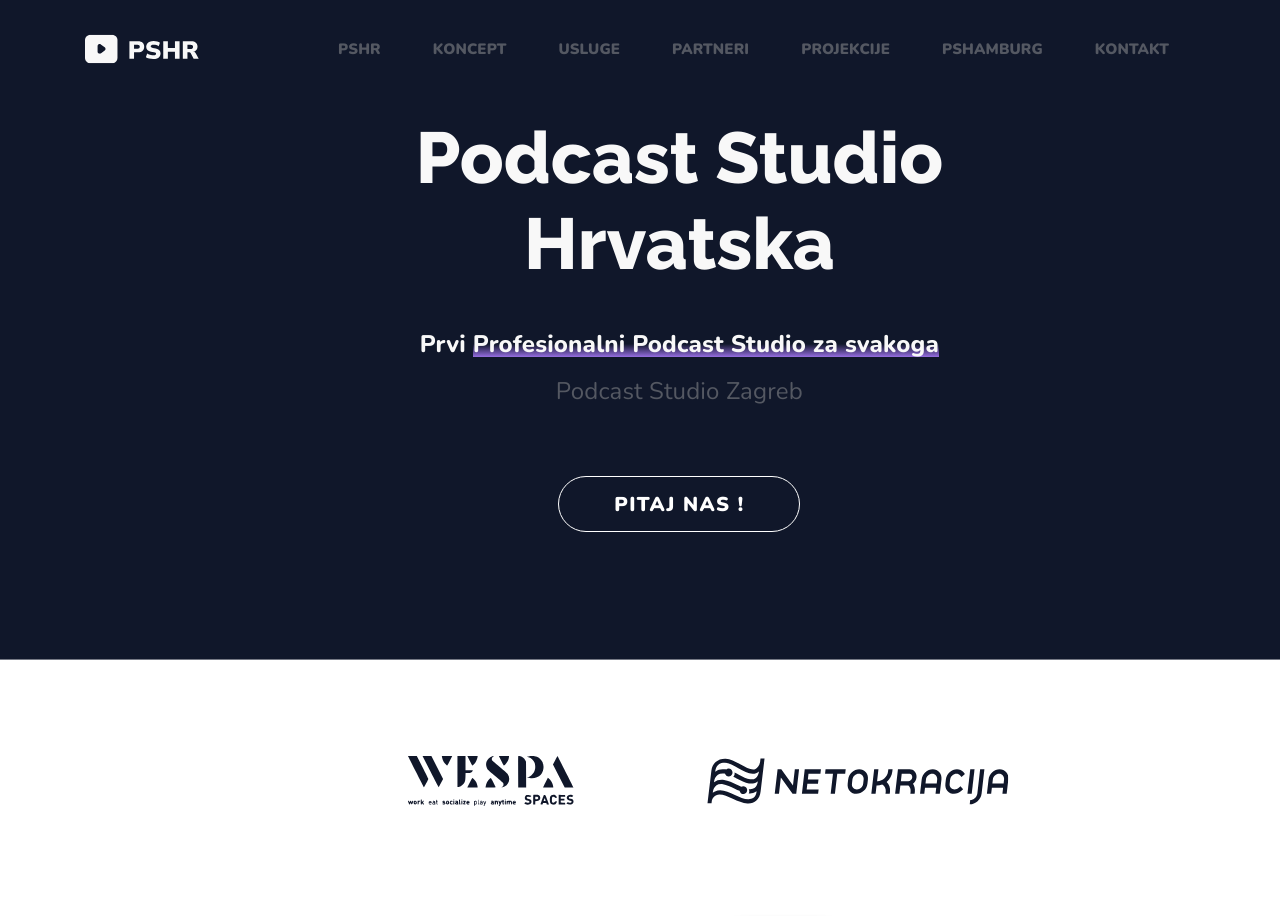
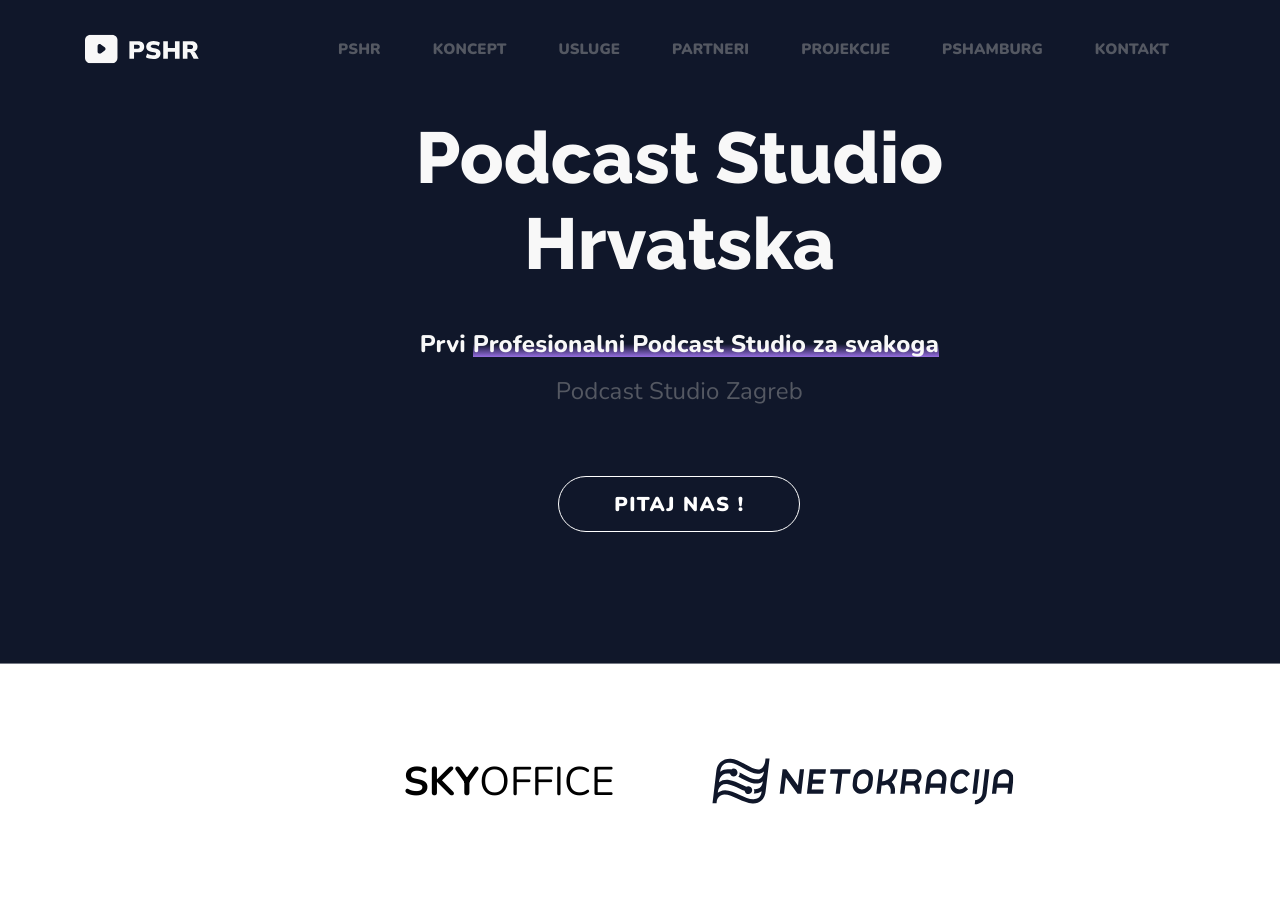
Before and after one commit to marrowlabs/podcaststudio, a plain HTML site: page index.html in a window 1280 px wide. Shown: the top 916 px of the page. Drawn offline with nearby package versions, Linux system fonts and the light colour scheme; grey boxes are pictures that could not be loaded.

Commit message:
change wespa to skyoffice

```diff
--- a/index.html
+++ b/index.html
@@ -84,8 +84,8 @@
             </button></a>
 
             <div class="partneri">
-              <div class="partner-wespa">
-                <img src="./images/wespa.svg" alt="wespa" />
+              <div class="partner-skyoffice">
+                  <h2 class="name"><b>SKY</b>OFFICE</h2>
               </div>
               <div class="partner-netokracija">
                 <img src="./images/netokracijalogo1.svg" alt="netokracija" />
@@ -415,7 +415,7 @@
                 <h6>Podcast Studio Zagreb</h6>
                 <p>
                   Prema konceptu Podcast Studija Hamburg otvorili smo
-                  profesionalno opremljen studio u Zagrebu u sklopu WESPA Spaces
+                  profesionalno opremljen studio u Zagrebu u sklopu SkyOffice
                   Zagreb.
                 </p>
               </div>
--- a/styles.css
+++ b/styles.css
@@ -304,10 +304,23 @@ h1 {
   }
 }
 
-.partner-wespa {
+.partner-skyoffice {
   position: relative;
   top: 10%;
   left: 0%;
+
+  h2 {
+    font-family: "Nunito", -apple-system, BlinkMacSystemFont, "Segoe UI", Roboto,
+      Oxygen, Ubuntu, Cantarell, "Open Sans", "Helvetica Neue", sans-serif;
+    font-weight: 400;
+    font-size: 40px;
+    line-height: 52px;
+    color: #000000;
+  }
+
+  b {
+    font-weight: 700;
+  }
 }
 
 .partner-netokracija {
```
